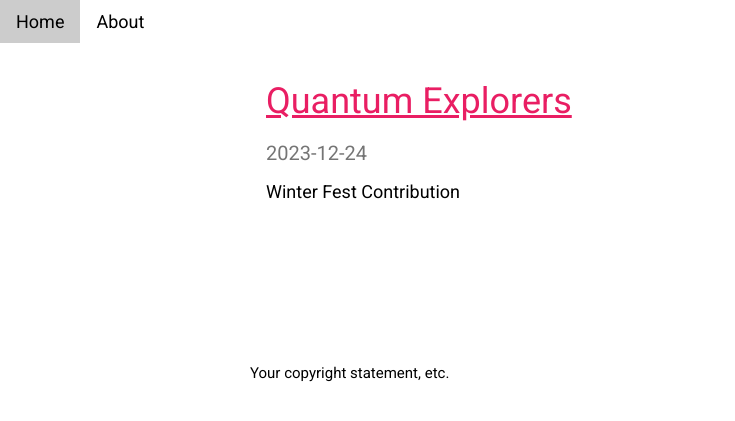
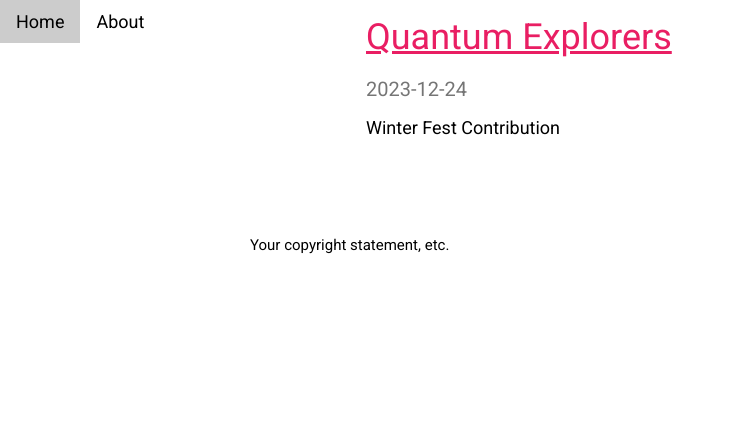
Before and after one commit to xtrangeloop/xtrangeloop.github.io, a Jekyll site: the page built from index.md, in a window 1280 px wide. Shown: the top 421 px of the page, without its empty margins (0-735 px from the left). Built offline with Jekyll 4.4.1, drawn with Linux system fonts in a browser that asks for light colours; comment, search, counter and statistics services are not loaded.

Commit message:
Update default.html

```diff
--- a/_layouts/default.html
+++ b/_layouts/default.html
@@ -39,12 +39,13 @@ html,body,h1,h2,h3,h4,h5,h6 {font-family: "Roboto", sans-serif;}
   <!-- Main content: shift it to the right by 250 pixels when the sidebar is visible -->
 <div class="w3-main" style="margin-left:250px">
 
-  <div class="w3-row w3-padding-64">
-    <div class="w3-twothird w3-container">
+  <div class="w3-row">
+    <div class = "w3-col w3-left w3-container w3-hide-medium" style ="width: 100px"> </div>
+    <div class = "w3-col w3-right w3-container w3-hide-medium" style ="width: 100px"> </div>
+    <div class="w3-rest w3-container">
       {{ content }}
     </div>
-    <div class="w3-third w3-container">
-    </div>
+
   </div>
 
   <footer>
```
